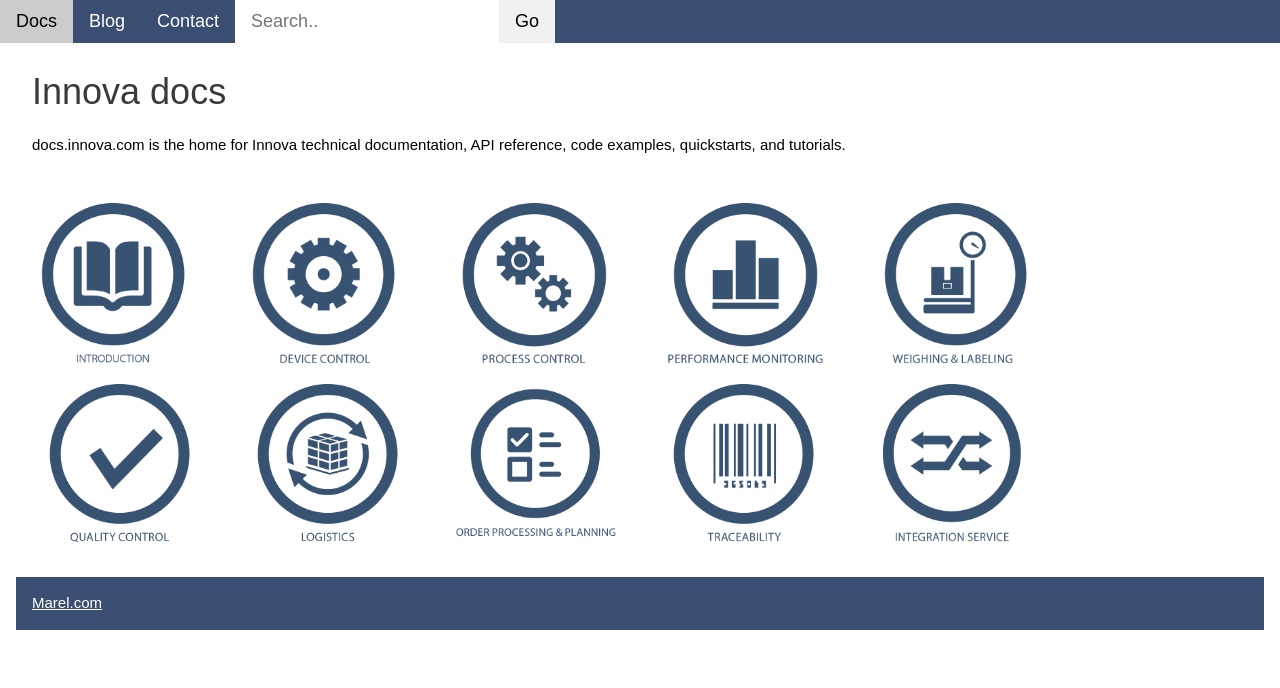
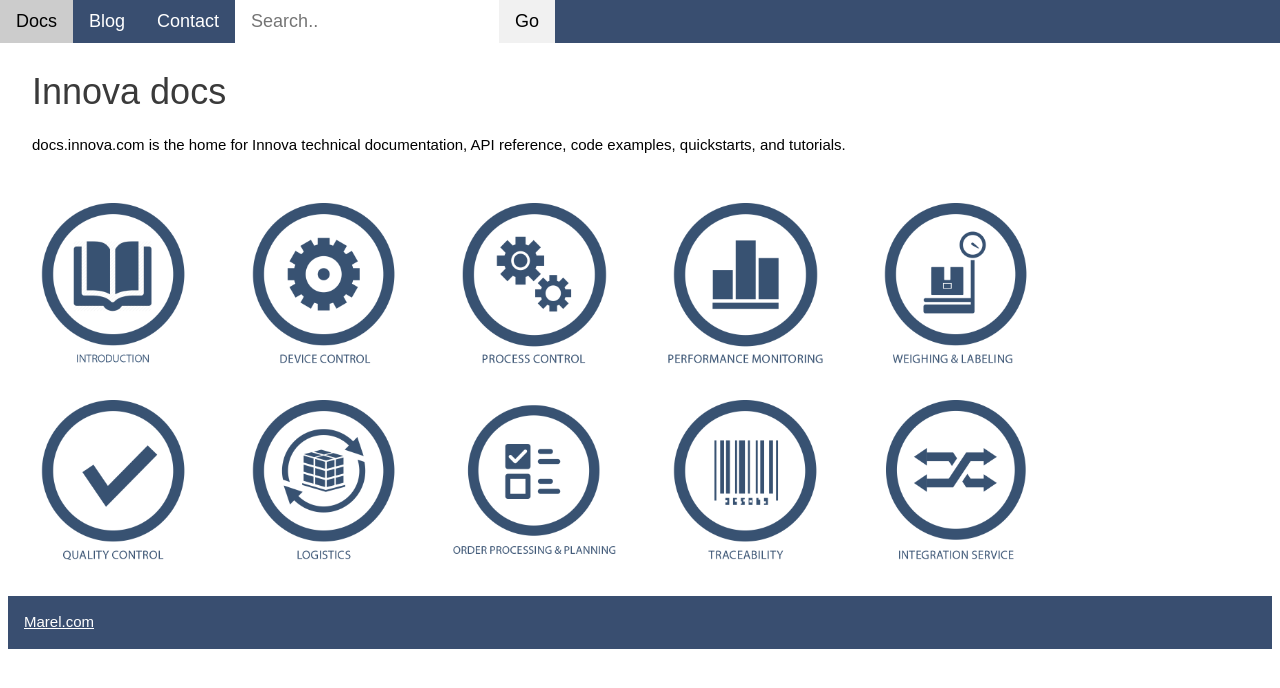
Before and after one commit to daniellegunter/pohlvault.github.io, a Jekyll site: the page built from index.html, in a window 1280 px wide. Shown: the top 688 px of the page. Built offline with Jekyll 4.4.1, drawn with Linux system fonts in a browser that asks for light colours.

Commit message:
Update home.html

```diff
--- a/_layouts/home.html
+++ b/_layouts/home.html
@@ -69,6 +69,11 @@
         </div>
        <div class="w3-row-padding">
             <div class="w3-container w3-padding">
+            </div>
+       </div>
+        <div class="w3-row-padding">
+            <div class="w3-container w3-padding">
+            </div>
         </div>
        <div class="w3-row-padding">
          <div class="w3-col m2 w3-container">
```
